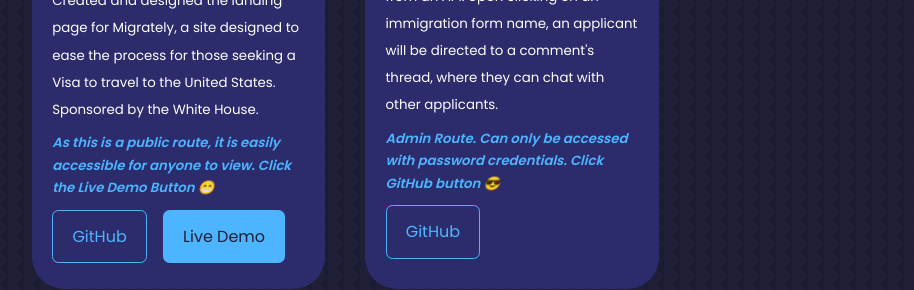
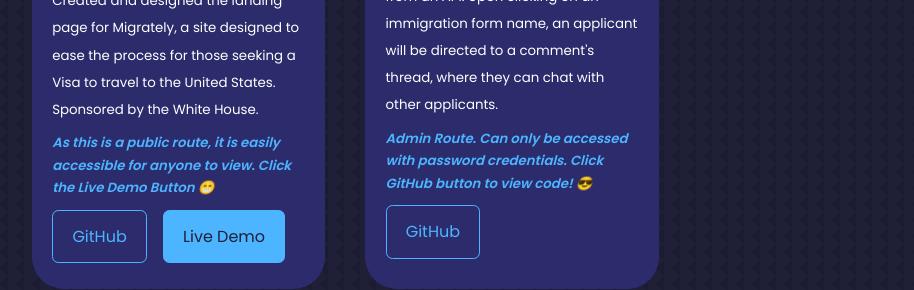
Before and after one commit to KennyRosa/PortfolioSite, a React (Create React App) app: page / in a window 1280 px wide. Shown: the part 2620-2910 px from the top of the page, without its empty margins (128-1042 px from the left). Built offline with nearby package versions, Linux system fonts and the light colour scheme.

Commit message:
Heading changes

```diff
--- a/src/components/portfolio/Portfolio.jsx
+++ b/src/components/portfolio/Portfolio.jsx
@@ -58,7 +58,7 @@ function Portfolio() {
           </small>
           <h5 className="warning">
             Admin Route. Can only be accessed with password credentials. Click
-            GitHub button &#128526;
+            GitHub button to view code! &#128526;
           </h5>
           <div className="portfolio__item-cta">
             <a
```
